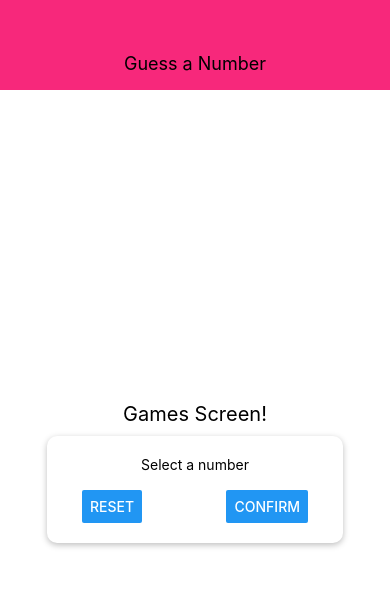
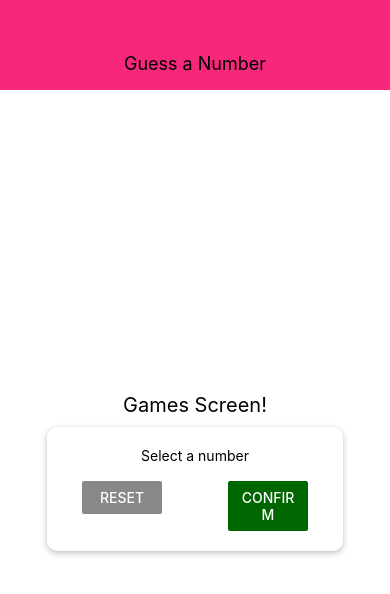
Before and after one commit to vchandwani/reactNative, a React Native app in the folder guess-number/: screen / in a window 390 px wide. Shown: the top 594 px of the page. Built offline with nearby package versions, Linux system fonts and the light colour scheme.

Commit message:
Card added

```diff
--- /dev/null
+++ b/guess-number/components/Card.js
@@ -0,0 +1,26 @@
+import React from "react";
+import { View, Text, StyleSheet } from "react-native";
+
+const Card = (props) => {
+  return (
+    <View style={{ ...styles.card, ...props.style }}>{props.children}</View>
+  );
+};
+
+const styles = StyleSheet.create({
+  card: {
+    width: 300,
+    maxWidth: "80%",
+    alignItems: "center",
+    shadowColor: "black",
+    shadowOffset: { width: 0, height: 2 },
+    shadowRadius: 6,
+    shadowOpacity: 0.26,
+    backgroundColor: "white",
+    elevation: 5,
+    padding: 20,
+    borderRadius: 10,
+  },
+});
+
+export default Card;
--- a/guess-number/screens/StartGameScreen.js
+++ b/guess-number/screens/StartGameScreen.js
@@ -1,18 +1,23 @@
 import React from "react";
 import { View, Text, TextInput, Button, StyleSheet } from "react-native";
+import Card from "../components/Card";
 
 const StartGameScreen = (props) => {
   return (
     <View style={styles.screen}>
       <Text style={styles.title}>Games Screen!</Text>
-      <View style={styles.inputContainer}>
+      <Card style={styles.inputContainer}>
         <Text>Select a number</Text>
         <TextInput />
         <View style={styles.buttonContainer}>
-          <Button title="Reset" onPress={() => {}} />
-          <Button title="Confirm" onPress={() => {}} />
+          <View style={styles.button}>
+            <Button title="Reset" onPress={() => {}} color={"#888888"} />
+          </View>
+          <View style={styles.button}>
+            <Button title="Confirm" onPress={() => {}} color={"#006600"} />
+          </View>
         </View>
-      </View>
+      </Card>
     </View>
   );
 };
@@ -32,14 +37,6 @@
     width: 300,
     maxWidth: "80%",
     alignItems: "center",
-    shadowColor: "black",
-    shadowOffset: { width: 0, height: 2 },
-    shadowRadius: 6,
-    shadowOpacity: 0.26,
-    backgroundColor: "white",
-    elevation: 5,
-    padding: 20,
-    borderRadius: 10,
   },
   buttonContainer: {
     flexDirection: "row",
@@ -47,6 +44,9 @@
     justifyContent: "space-between",
     paddingHorizontal: 15,
   },
+  button: {
+    width: 80,
+  },
 });
 
 export default StartGameScreen;
```
